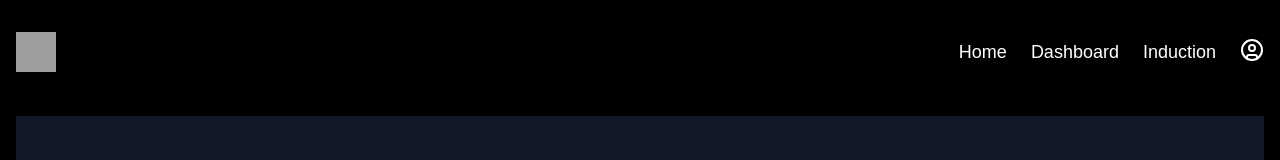
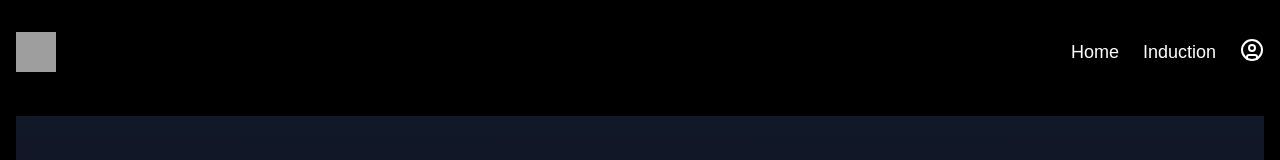
Before and after one commit to piyush-bit/iic-induction-2025, a React (Vite) app: page / in a window 1280 px wide. Shown: the top 160 px of the page. Built offline with nearby package versions, Linux system fonts and the light colour scheme; grey boxes are pictures that could not be loaded; a web font is replaced by a local one.

Commit message:
Dashboard removed from nav

```diff
--- a/src/components/Navbar.jsx
+++ b/src/components/Navbar.jsx
@@ -9,7 +9,7 @@ const Navbar = () => {
 
   const menuItems = [
     { name: 'Home', link: '/' },
-    { name: 'Dashboard', link: '/dashboard' },
+    // { name: 'Dashboard', link: '/dashboard' },
     { name: 'Induction', link: '/inductionPage' },
     { name: 'Auth', link: '/authpage' },
     // { name: 'AboutUs', link: '/about-us' },
```
